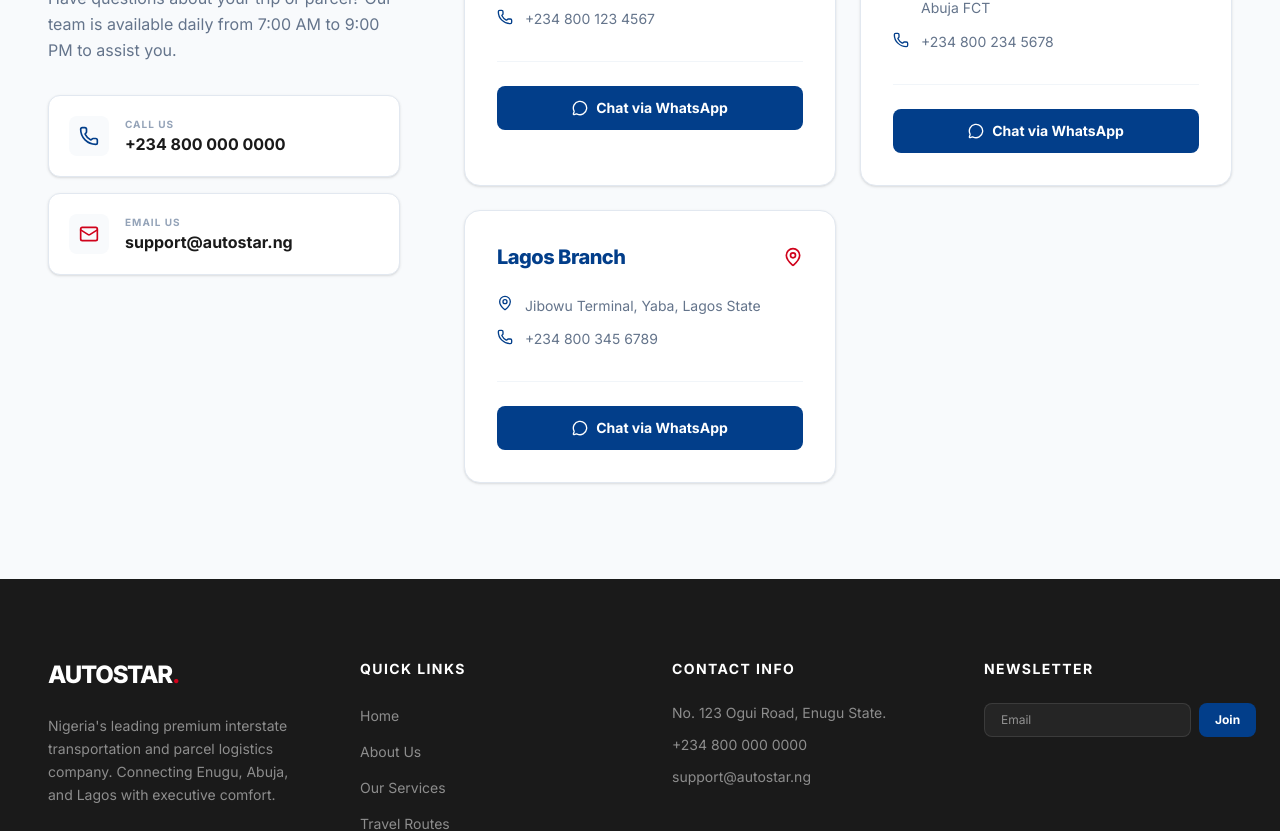
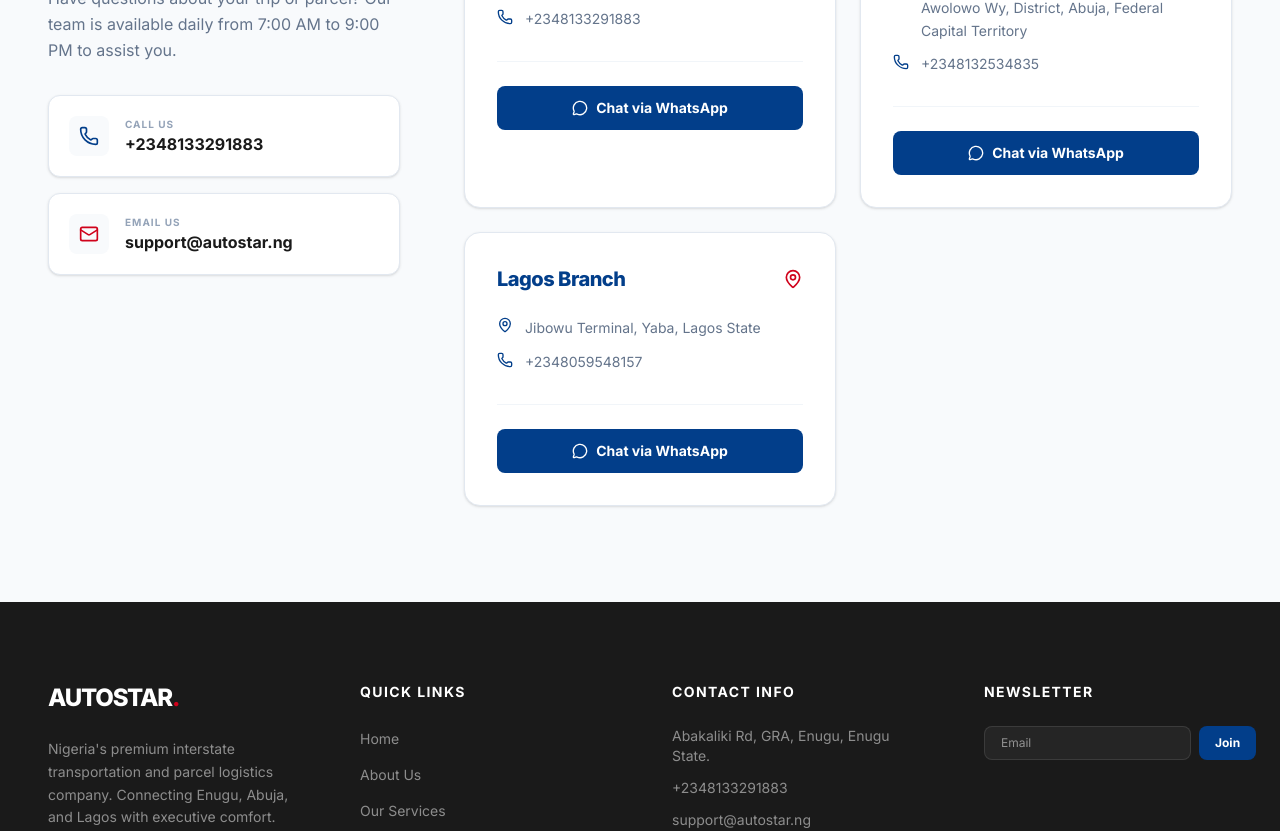
Before and after one commit to Dera-25/autostar-travels-nigeria--1-, a React (Vite) app: page / in a window 1280 px wide. Shown: the part 4640-5471 px from the top of the page. Built offline with nearby package versions, Linux system fonts and the light colour scheme.

Commit message:
`Update contact information and addresses across the application`

```diff
--- a/src/components/BookingWidget.tsx
+++ b/src/components/BookingWidget.tsx
@@ -105,7 +105,7 @@
     }
 
     const message = `Hello, I would like to book an Autostar ${service === 'people' ? 'trip' : 'parcel delivery'} ${details} from ${from} to ${to} on ${date}.`;
-    const whatsappUrl = `https://wa.me/2348000000000?text=${encodeURIComponent(message)}`;
+    const whatsappUrl = `https://wa.me/${from === 'Abuja' ? '2348132534835' : from === 'Lagos' ? '2348059548157' : '2348133291883'}?text=${encodeURIComponent(message)}`;
     window.open(whatsappUrl, '_blank');
   };
 
@@ -154,9 +154,9 @@
             className="w-full p-3 bg-slate-50 border border-slate-200 rounded-lg focus:ring-2 focus:ring-primary/10 focus:border-primary outline-none transition-all appearance-none cursor-pointer text-sm"
           >
             <option value="">Select Origin</option>
-            <option value="Enugu">Enugu (Global Terminal)</option>
-            <option value="Abuja">Abuja (Central Park)</option>
-            <option value="Lagos">Lagos (Jibowu/Maza Maza)</option>
+            <option value="Enugu">Enugu</option>
+            <option value="Abuja">Abuja</option>
+            <option value="Lagos">Lagos</option>
           </select>
         </div>
 
@@ -174,16 +174,16 @@
             <option value="">Select Destination</option>
             {from === 'Enugu' ? (
               <>
-                <option value="Abuja">Abuja (Central Park)</option>
-                <option value="Lagos (Jibowu/Maza Maza)">Lagos (Jibowu/Maza Maza)</option>
+                <option value="Abuja">Abuja</option>
+                <option value="Lagos">Lagos</option>
               </>
             ) : from === 'Abuja' || from === 'Lagos' ? (
-              <option value="Enugu">Enugu (Global Terminal)</option>
+              <option value="Enugu">Enugu </option>
             ) : (
               <>
-                <option value="Enugu">Enugu (Global Terminal)</option>
-                <option value="Abuja">Abuja (Central Park)</option>
-                <option value="Lagos">Lagos (Jibowu/Maza Maza)</option>
+                <option value="Enugu">Enugu </option>
+                <option value="Abuja">Abuja </option>
+                <option value="Lagos">Lagos </option>
               </>
             )}
           </select>
--- a/src/components/Contact.tsx
+++ b/src/components/Contact.tsx
@@ -5,24 +5,24 @@
 const branches = [
   {
     city: 'Enugu',
-    address: 'No. 123 Ogui Road, Enugu State',
-    phone: '+234 800 123 4567',
+    address: 'Abakaliki Rd, GRA, Enugu, Enugu State',
+    phone: '+2348133291883',
     email: 'enugu@autostar.ng',
-    whatsapp: '+234 800 123 4567'
+    whatsapp: '+2348133291883'
   },
   {
     city: 'Abuja',
-    address: 'Utako Ultra Modern Market, Suite 45, Abuja FCT',
-    phone: '+234 800 234 5678',
+    address: 'IDE Shopping Plaza, 484 Obafemi Awolowo Wy, District, Abuja, Federal Capital Territory',
+    phone: '+2348132534835',
     email: 'abuja@autostar.ng',
-    whatsapp: '+234 800 234 5678'
+    whatsapp: '+2348132534835'
   },
   {
     city: 'Lagos',
     address: 'Jibowu Terminal, Yaba, Lagos State',
-    phone: '+234 800 345 6789',
+    phone: '+2348059548157',
     email: 'lagos@autostar.ng',
-    whatsapp: '+234 800 345 6789'
+    whatsapp: '+2348059548157'
   }
 ];
 
@@ -44,13 +44,13 @@
             </div>
 
             <div className="space-y-4">
-              <a href="tel:+2348000000000" className="flex items-center gap-4 p-5 bg-white rounded-xl shadow-sm border border-slate-200 hover:shadow-premium transition-all group">
+              <a href="tel:+2348133291883" className="flex items-center gap-4 p-5 bg-white rounded-xl shadow-sm border border-slate-200 hover:shadow-premium transition-all group">
                 <div className="w-10 h-10 bg-slate-50 rounded-lg flex items-center justify-center text-primary group-hover:bg-primary group-hover:text-white transition-all">
                   <Phone size={20} />
                 </div>
                 <div>
                   <p className="text-[10px] font-bold text-slate-400 uppercase tracking-widest">Call Us</p>
-                  <p className="text-base font-bold text-slate-900">+234 800 000 0000</p>
+                  <p className="text-base font-bold text-slate-900">+2348133291883</p>
                 </div>
               </a>
 
@@ -95,7 +95,8 @@
                   </div>
 
                   <div className="mt-8 pt-6 border-t border-slate-100">
-                    <button className="w-full flex items-center justify-center gap-2 bg-primary hover:bg-primary-dark text-white py-3 rounded-lg font-bold transition-all text-sm">
+                    <button  onClick={() => window.open(`https://wa.me/${branch.whatsapp.replace('+', '')}`, "_blank")}
+                      className="w-full flex items-center justify-center gap-2 bg-primary hover:bg-primary-dark text-white py-3 rounded-lg font-bold transition-all text-sm">
                       <MessageCircle size={16} />
                       <span>Chat via WhatsApp</span>
                     </button>
--- a/src/components/Footer.tsx
+++ b/src/components/Footer.tsx
@@ -18,7 +18,7 @@
               </span>
             </a>
             <p className="text-white/50 text-sm leading-relaxed">
-              Nigeria's leading premium interstate transportation and parcel logistics company.
+              Nigeria's premium interstate transportation and parcel logistics company.
               Connecting Enugu, Abuja, and Lagos with executive comfort.
             </p>
           </div>
@@ -41,8 +41,8 @@
           <div>
             <h4 className="text-sm font-bold uppercase tracking-widest mb-6 text-white">Contact Info</h4>
             <ul className="space-y-3 text-sm text-white/50">
-              <li>No. 123 Ogui Road, Enugu State.</li>
-              <li>+234 800 000 0000</li>
+              <li>Abakaliki Rd, GRA, Enugu, Enugu State.</li>
+              <li>+2348133291883</li>
               <li>support@autostar.ng</li>
             </ul>
           </div>
--- a/src/components/HowItWorks.tsx
+++ b/src/components/HowItWorks.tsx
@@ -21,7 +21,7 @@
   {
     icon: <PlaneTakeoff size={32} />,
     title: 'Travel/Ship',
-    description: 'Arrive at our terminal by 8:30 AM and enjoy a premium, stress-free journey.'
+    description: 'Arrive at our office by 5:30 AM and enjoy a premium, stress-free journey.'
   }
 ];
 
--- a/src/components/Navbar.tsx
+++ b/src/components/Navbar.tsx
@@ -97,7 +97,7 @@
               <hr className="border-slate-100" />
               <div className="flex flex-col gap-4">
                 <a
-                  href="tel:+2348000000000"
+                  href="tel:+2348133291883"
                   className="flex items-center gap-3 text-slate-600 font-medium"
                 >
                   <Phone size={20} className="text-primary" />
```
Also changed, not shown: 1 other file (tests, documents, lock files or other folders).
